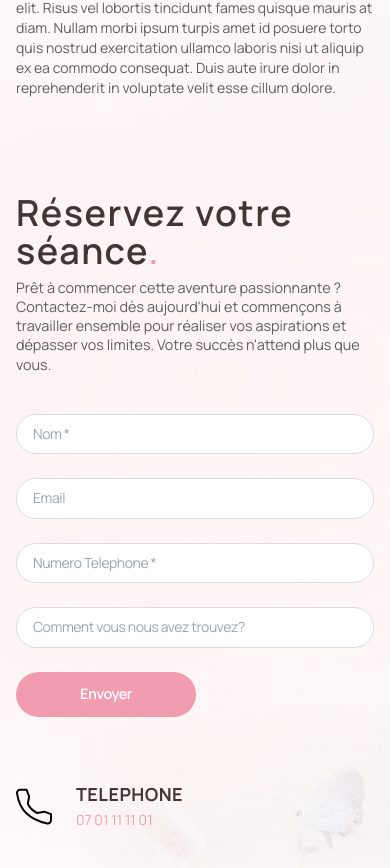
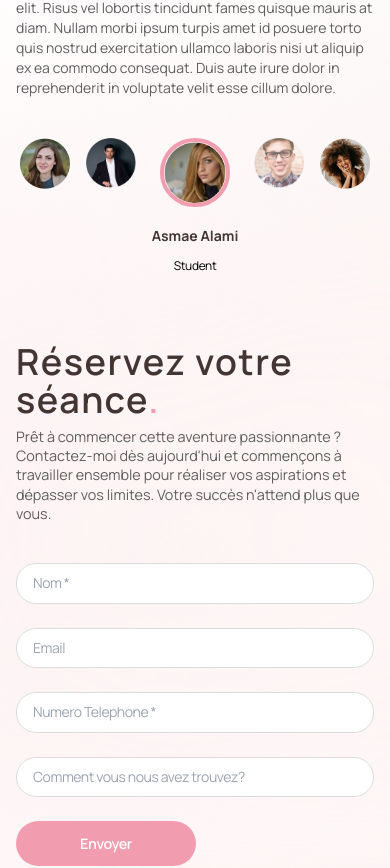
Before and after one commit to IsmaelAvotra/coach-labib, a Next.js app: page / in a window 390 px wide. Shown: the part 3875-4743 px from the top of the page. Built offline with nearby package versions, Linux system fonts and the light colour scheme.

Commit message:
testimonials mobile

```diff
--- a/src/app/components/reservation/Reservation.css
+++ b/src/app/components/reservation/Reservation.css
@@ -44,6 +44,9 @@ input:focus {
 }
 
 @media screen and (max-width: 600px) {
+  .reservation {
+    margin-top: 4rem;
+  }
   .bg1 {
     top: 250px;
   }
--- a/src/app/components/testimonials/Testimonials.css
+++ b/src/app/components/testimonials/Testimonials.css
@@ -57,6 +57,14 @@
   }
 
   .testimonials .profils {
-    display: none;
+    display: flex;
+    gap: 1rem;
+  }
+
+  .testimonials .profils .name {
+    font-size: 14px;
+  }
+  .testimonials .profils .role {
+    font-size: 12px;
   }
 }
--- a/src/app/components/testimonials/Testimonials.tsx
+++ b/src/app/components/testimonials/Testimonials.tsx
@@ -32,7 +32,7 @@ const Testimonials = () => {
           return (
             <div
               key={idx}
-              className='flex flex-col items-center'
+              className='flex flex-col items-center '
               onClick={() => setIndex(idx)}
             >
               <div className='top mb-4'>
@@ -44,7 +44,7 @@ const Testimonials = () => {
                   className={`${
                     idx == index
                       ? 'border-4 border-rose rounded-full w-[70px] h-[70-px]'
-                      : 'border-0'
+                      : 'border-0 '
                   }`}
                 />
               </div>
@@ -52,7 +52,7 @@ const Testimonials = () => {
                 <p
                   className={`${
                     idx == index
-                      ? 'text-textSize text-brownBlack font-bold mb-1'
+                      ? 'name text-textSize text-brownBlack font-bold mb-1'
                       : 'hidden'
                   }`}
                 >
@@ -60,7 +60,7 @@ const Testimonials = () => {
                 </p>
                 <p
                   className={`${
-                    idx == index ? 'text-link' : 'hidden text-brown'
+                    idx == index ? 'text-link role' : ' hidden text-brown'
                   }`}
                 >
                   {testimonial.work}
--- a/src/app/services/Services.css
+++ b/src/app/services/Services.css
@@ -1,6 +1,6 @@
 .image-service {
   border: 0.5px solid #b77466;
-  box-shadow: 2px 2px 5px #bf877e;
+  box-shadow: 1px 1px 3px #b77466;
 }
 
 @media screen and (max-width: 1280px) {
@@ -67,7 +67,7 @@
 
   .image-service {
     width: 100%;
-    box-shadow: 2px 2px 5px #bf877e;
+    box-shadow: 0.8px 0.8px 2px #bf877e;
   }
 
   .descr {
```
